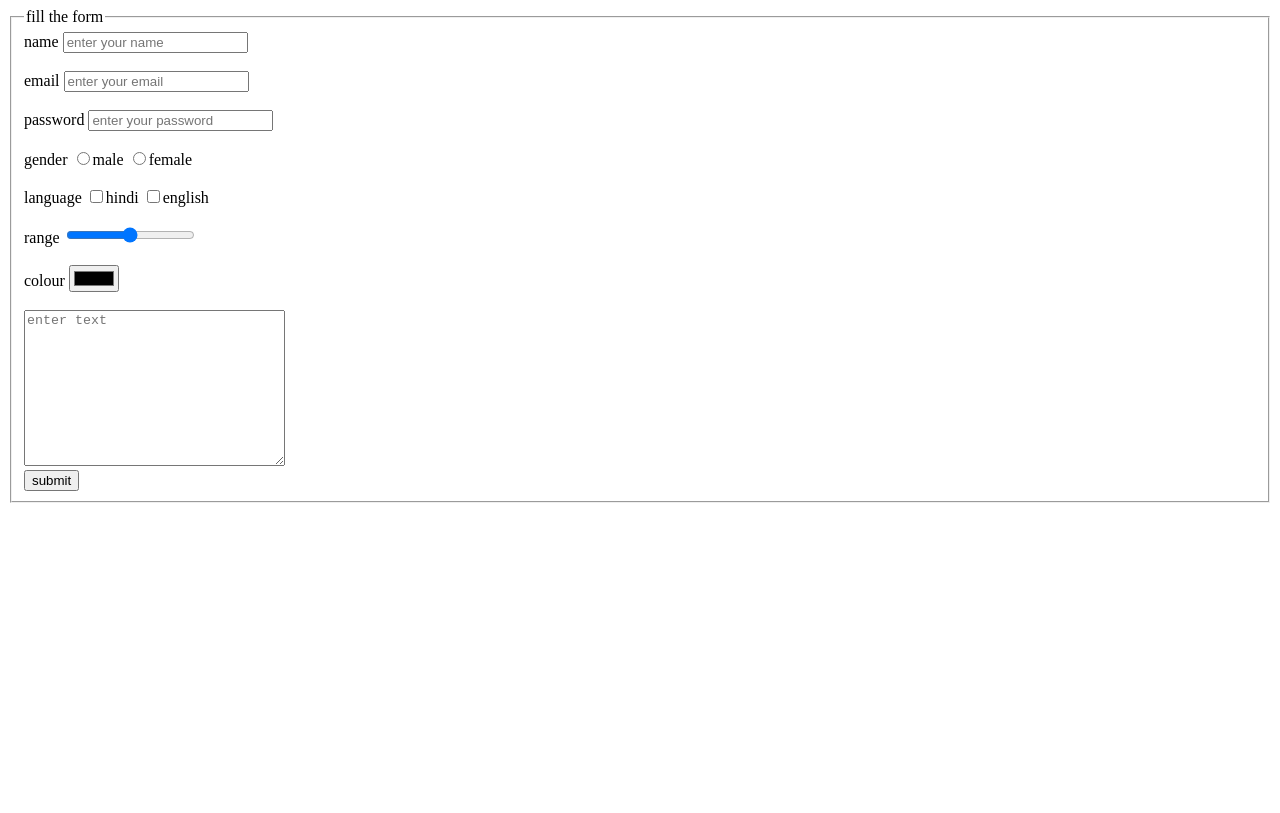
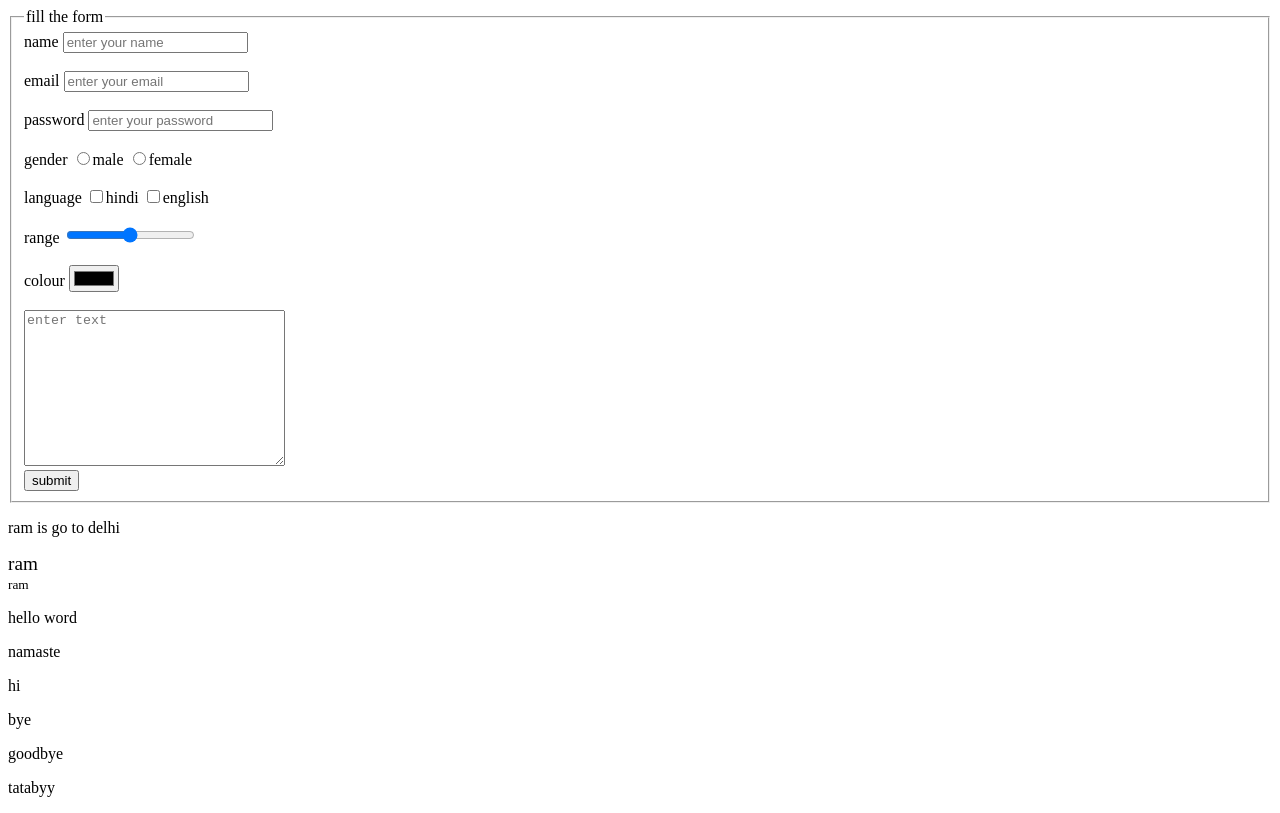
Before and after one commit to sukhsa/fronted, a plain HTML site: page HTML/practice.html in a window 1280 px wide. Drawn offline with Linux system fonts and the light colour scheme.

Commit message:
html practice project

```diff
--- a/HTML/practice.html
+++ b/HTML/practice.html
@@ -30,6 +30,20 @@
    <button>submit</button>
     </form>
 </fieldset>
+<p>ram is go to delhi</p>
+<big>ram </big><br>
+<small>ram</small>
+<div>
+    <p>hello word </p>
+    <p>namaste</p>
+    <p>hi</p>
+
+</div>
+<div>
+    <p>bye</p>
+    <p>goodbye</p>
+    <p>tatabyy</p>
+</div>
 
 
 </body>
```
